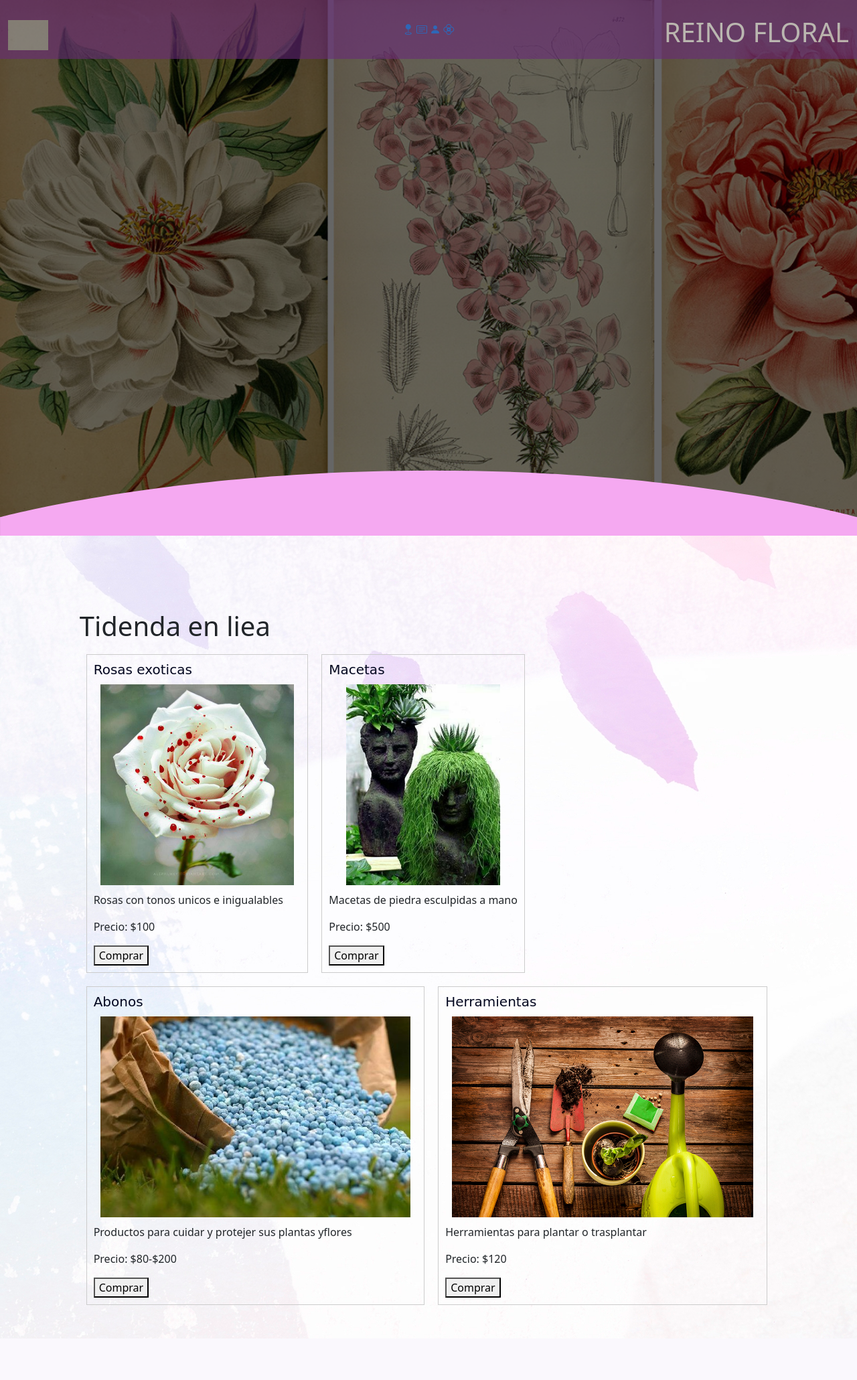
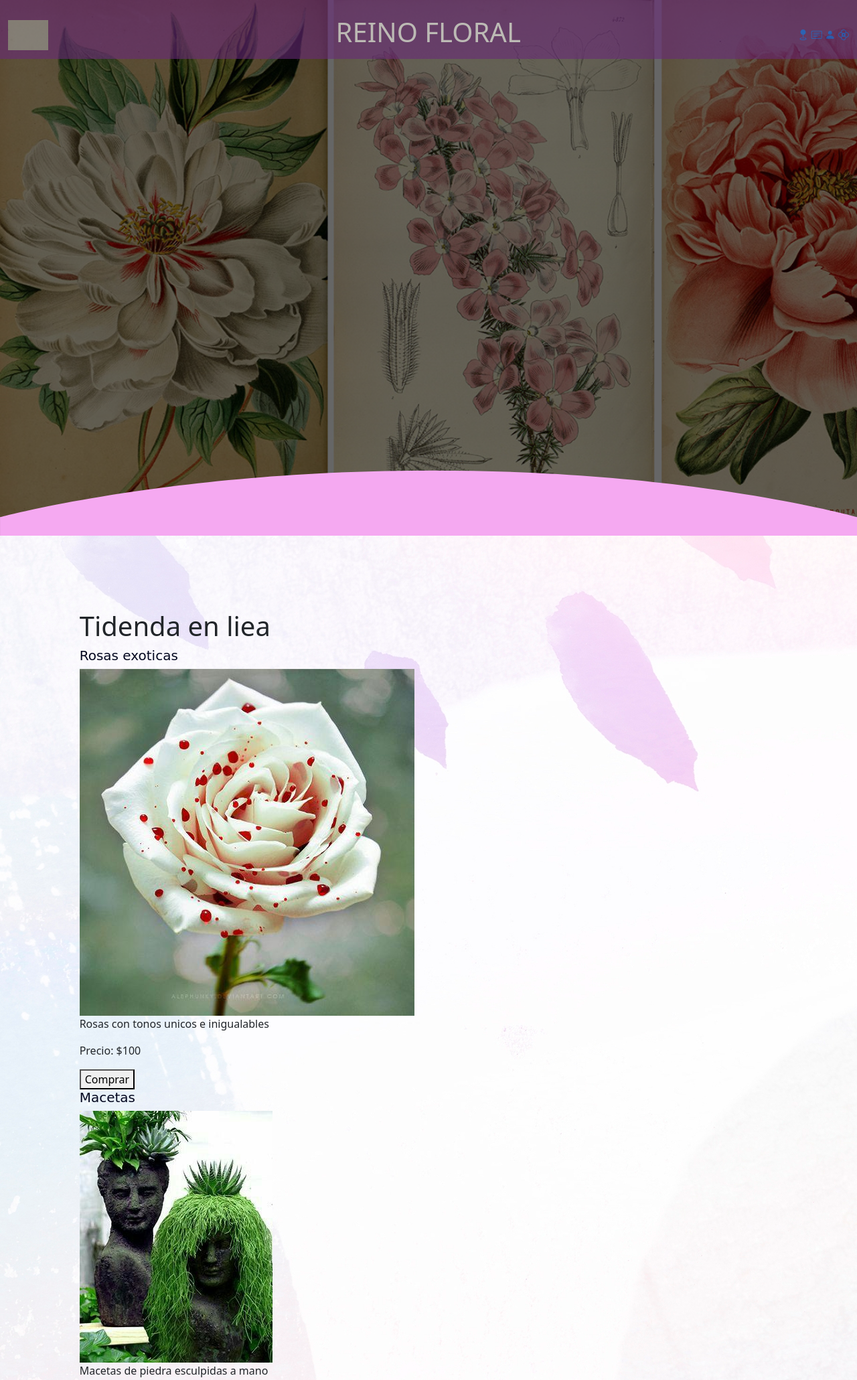
Before and after one commit to IrenkaFerrusco/flores-exoticaS-, a PHP site: page /compras.html in a window 1280 px wide. Shown: the top 2061 px of the page at 67% size. Before the commit the page ends 1975 px from the top, so only its background shows below. Run offline with PHP 8.4, Linux system fonts and the light colour scheme; grey boxes are pictures that could not be loaded.

Commit message:
Update estilos.css

```diff
--- a/CSS/estilos.css
+++ b/CSS/estilos.css
@@ -1,7 +1,7 @@
 body
 {
 	background-image:url("../imagen/fondo.jpg");
-	background-size:justify ;
+	background-repeat: no-repeat ;
 }
 /*------------------------------------------------------------------
     Fuentes
@@ -26,6 +26,7 @@ h2 {
     font-size: 22px;
     font-family: Sansita Swashed, cursive;
      color: purple;
+	text-align: justify;
 }
 
 }
@@ -179,24 +180,12 @@ fill:#f5a9f1;
   height: 100vh;
 }
 
-.header video {
-  width: 100%;
-  height: 100%;
-  object-fit: cover;
-}
-
 nav{
 background-color: #f9b9fa ;
 background-image: linear-gradient(43deg, #6a2a78 0%, #6a2a78 46%, #6a2a78 100%);
 opacity:0.6;
 }
 
-.buttons {
-  position: absolute;
-  top: 50%;
-  left: 50%;
-  transform: translate(-50%, -50%);
-}
 
 .text {
   color: white;
@@ -405,19 +394,6 @@ color: var(--white-color);
 color: var( --site-footer-bg-color);
 font-size: 50px
 
-}
-.boton{
-padding: 5%;
-color: var(--white-color);
-background-color: var( --site-footer-bg-color);
-border-color: #D4AC0D ;
-opacity: 1;
-}
-
-.boton:hover{
-background-color: var( --primary-color);
-}
-
 .google-maps {
 position: relative;
 padding-bottom: 75%; // This is the aspect ratio
@@ -431,33 +407,3 @@ left: 0;
 width: 100% !important;
 height: 100% !important;
 }
-
-
-
-
-
-.productos {
-  display: flex;
-  flex-wrap: wrap;
-}
-
-.producto {
-  flex: 1 1 300px;
-  margin: 10px;
-  border: 1px solid #ccc;
-  padding: 10px;
-}
-
-.carrusel {
-  display: flex;
-  justify-content: center;
-  align-items: center;
-  margin: 10px 0;
-}
-
-.carrusel img {
-  max-width: 100%;
-  max-height: 300px;
-  object-fit: contain;
-  margin: 0 10px;
-}
```
